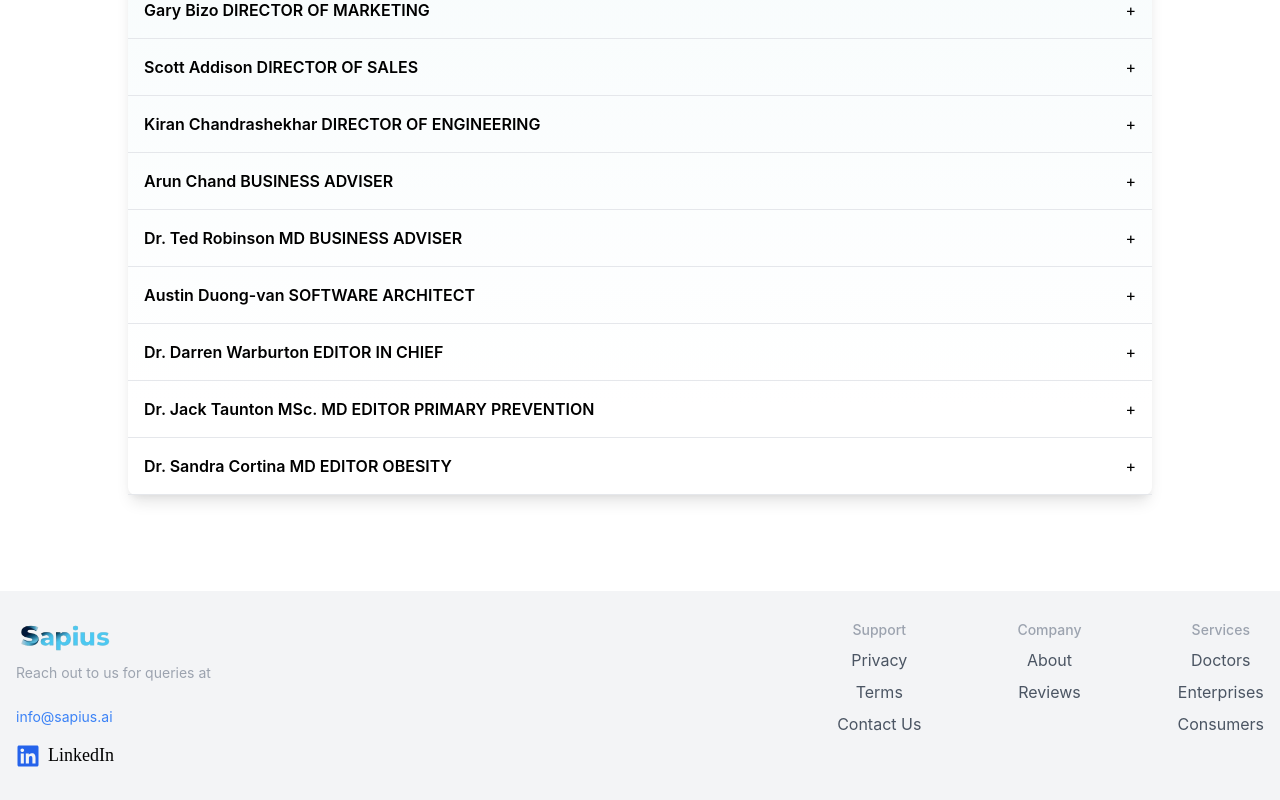
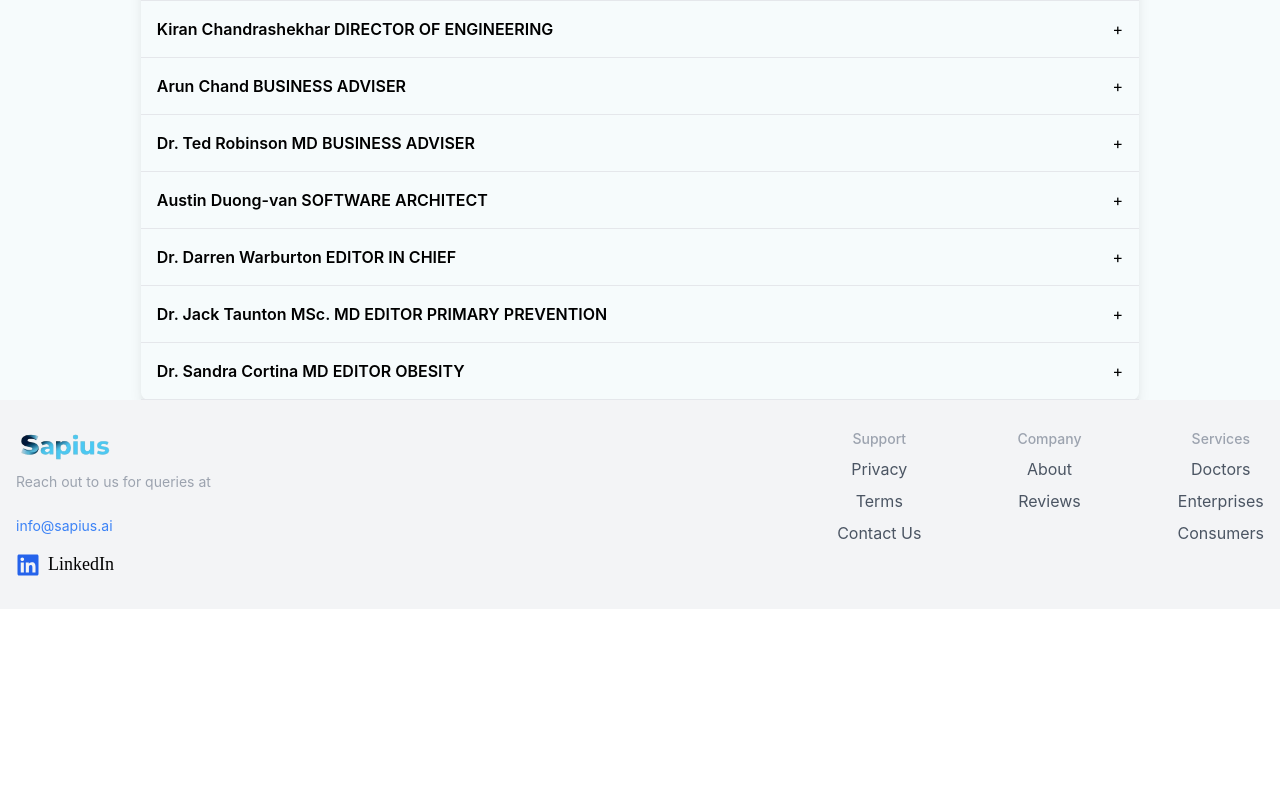
Before and after one commit to sanjaydambal/sapius, a React (Create React App) app: page / in a window 1280 px wide. Shown: the part 1593-2393 px from the top of the page. After the commit the page ends 2202 px from the top, so only its background shows below. Built offline with nearby package versions, Linux system fonts and the light colour scheme.

Commit message:
updated the background color as per design

```diff
--- a/src/components/Accordion.js
+++ b/src/components/Accordion.js
@@ -38,9 +38,9 @@ const TeamAccordion = () => {
   };
 
   return (
-    <div className="max-w-full mx-auto mt-24 bg-white shadow-lg rounded-lg w-4/5" style={{
-      background: 'linear-gradient(180deg, #F6FBFC 5.36%, rgba(247, 249, 251, 0) 86.86%)'
-    }}>
+    <div className="container mx-auto px-4 " style={{backgroundColor:"#F6FBFC"}}
+  >
+    <div className="max-w-full mx-auto mt-24  shadow-lg rounded-lg w-4/5" >
       <Accordion
         title="Dee Choy CHIEF FINANCIAL OFFICER"
         imageUrl={`${process.env.PUBLIC_URL}/assets/Dee.jpeg`}
@@ -166,6 +166,7 @@ const TeamAccordion = () => {
         <p>Leads content development on obesity prevention and treatment, advocating for healthy lifestyle choices.</p>
       </Accordion>
     </div>
+    </div>
   );
 };
 
--- a/src/components/Footer.js
+++ b/src/components/Footer.js
@@ -3,7 +3,7 @@ import { FaLinkedin } from 'react-icons/fa';
 
 const Footer = () => {
   return (
-    <footer className="bg-gray-100 py-8 mt-24 w-full">
+    <footer className="bg-gray-100 py-8 w-full">
       <div className="container mx-auto px-4 flex justify-between items-center">
         <div className="flex items-start flex-col">
           <a href="/">
--- a/src/components/Portfolio.js
+++ b/src/components/Portfolio.js
@@ -82,8 +82,8 @@ const Portfolio = () => {
   };
 
   return (
-    <div className="container mx-auto  px-4" style={{
-      background: 'linear-gradient(180deg, #F6FBFC 5.36%, rgba(247, 249, 251, 0) 86.86%)'
+    <div className="container mx-auto  px-4 " style={{
+     backgroundColor:'#F6FBFC',marginBottom: '-95px'
     }}>
       <h2 className="text-3xl font-bold text-left mb-8">Our Team</h2>
       <Slider {...settings}>
```
